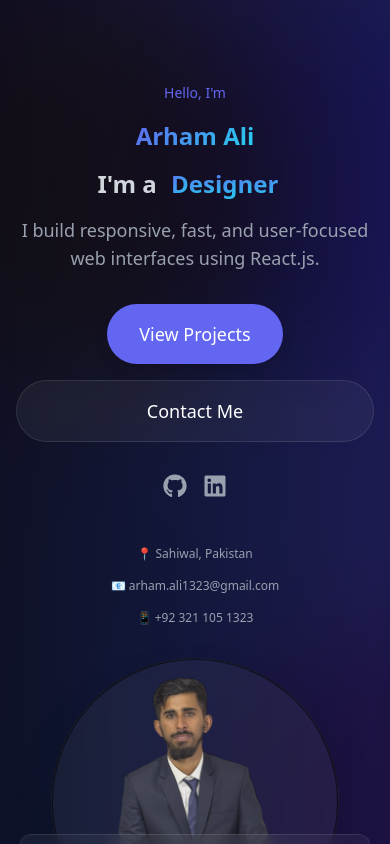
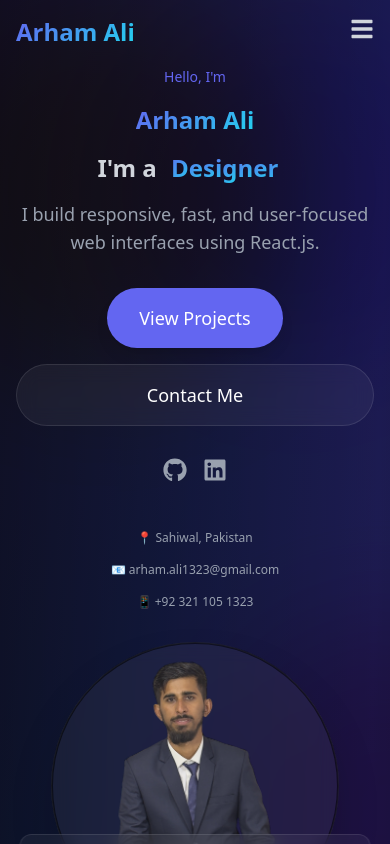
Before and after one commit to arham-ali1323/Personal-Portfoilio, a React (Vite) app: page / in a window 390 px wide. Shown: the top 844 px of the page. Built offline with nearby package versions, Linux system fonts and the light colour scheme.

Commit message:
update project images

```diff
--- a/src/App.jsx
+++ b/src/App.jsx
@@ -1,7 +1,8 @@
-import React from 'react';
+import React, { useState, useEffect } from 'react';
 import { BrowserRouter as Router, Routes, Route } from 'react-router-dom';
 import { motion } from 'framer-motion';
 import { FloatingDockDemo } from './components/FloatingDockDemo';
+import Navbar from './components/Navbar';
 import Hero from './components/Hero';
 import AboutSection from './components/AboutSection';
 import SkillsSection from './components/SkillsSection';
@@ -14,9 +15,22 @@ import Footer from './components/Footer';
 import ProjectsPage from './pages/ProjectsPage';
 
 function App() {
+  const [isScrolled, setIsScrolled] = useState(false);
+
+  useEffect(() => {
+    const handleScroll = () => {
+      setIsScrolled(window.scrollY > 50);
+    };
+
+    window.addEventListener('scroll', handleScroll);
+    return () => window.removeEventListener('scroll', handleScroll);
+  }, []);
+
   return (
     <Router>
       <div className="min-h-screen bg-gradient-to-br from-slate-900 via-indigo-900 to-slate-900 relative">
+        <Navbar isScrolled={isScrolled} />
+
         <Routes>
           <Route path="/" element={
             <>
--- a/src/components/Hero.jsx
+++ b/src/components/Hero.jsx
@@ -11,7 +11,7 @@ const Hero = () => {
   ];
 
   return (
-    <section id="home" className="relative py-10 min-h-screen flex items-center justify-center overflow-hidden pt-20">
+    <section id="home" className="relative py-10 min-h-screen flex items-center justify-center overflow-hidden pt-16 md:pt-20">
       {/* Animated background gradient */}
       <div className="absolute inset-0 bg-gradient-to-br from-purple-900/20 via-blue-900/20 to-indigo-900/20">
         <div className="absolute inset-0 bg-black/40"></div>
--- a/src/components/Navbar.jsx
+++ b/src/components/Navbar.jsx
@@ -1,6 +1,6 @@
 import React, { useState, useEffect } from 'react';
 import { motion, AnimatePresence } from 'framer-motion';
-import { FaBars, FaTimes, FaGithub, FaEnvelope, FaPhone } from 'react-icons/fa';
+import { FaBars, FaTimes, FaGithub, FaEnvelope, FaPhone, FaWhatsapp } from 'react-icons/fa';
 
 const Navbar = ({ isScrolled }) => {
   const [isOpen, setIsOpen] = useState(false);
@@ -48,7 +48,7 @@ const Navbar = ({ isScrolled }) => {
 
   return (
     <motion.nav
-      className={`fixed top-0 left-0 right-0 z-50 transition-all duration-300 ${
+      className={`fixed top-0 left-0 right-0 md:hidden z-50 transition-all duration-300 ${
         isScrolled ? 'glass shadow-lg' : 'bg-transparent'
       }`}
       initial={{ y: -100 }}
@@ -189,6 +189,15 @@ const Navbar = ({ isScrolled }) => {
                   <FaPhone className="w-5 h-5" />
                 </a>
                 <a
+                  href="https://wa.me/923211051323"
+                  target="_blank"
+                  rel="noopener noreferrer"
+                  className="text-gray-300 hover:text-white transition-colors"
+                  aria-label="WhatsApp"
+                >
+                  <FaWhatsapp className="w-5 h-5" />
+                </a>
+                <a
                   href="https://github.com/arham-ali1323"
                   target="_blank"
                   rel="noopener noreferrer"
```
